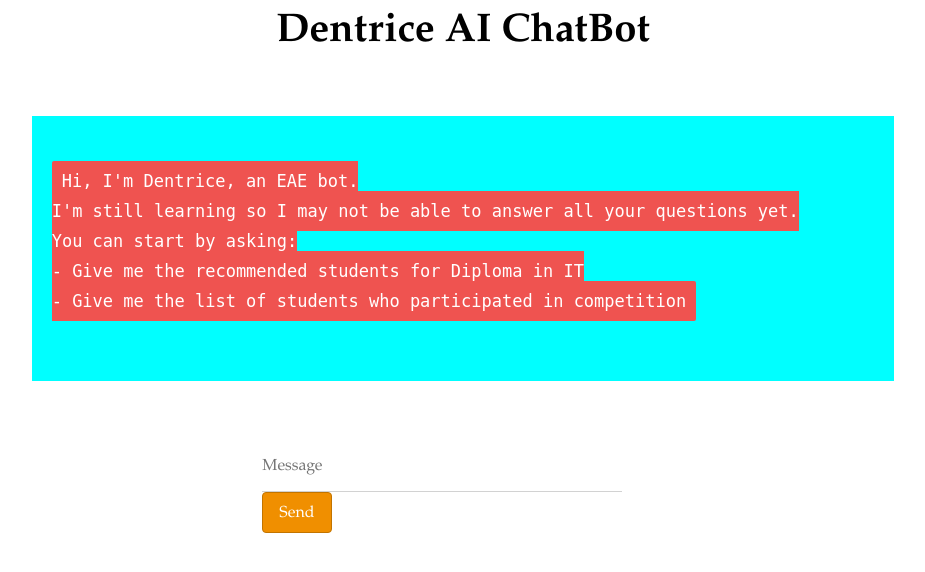
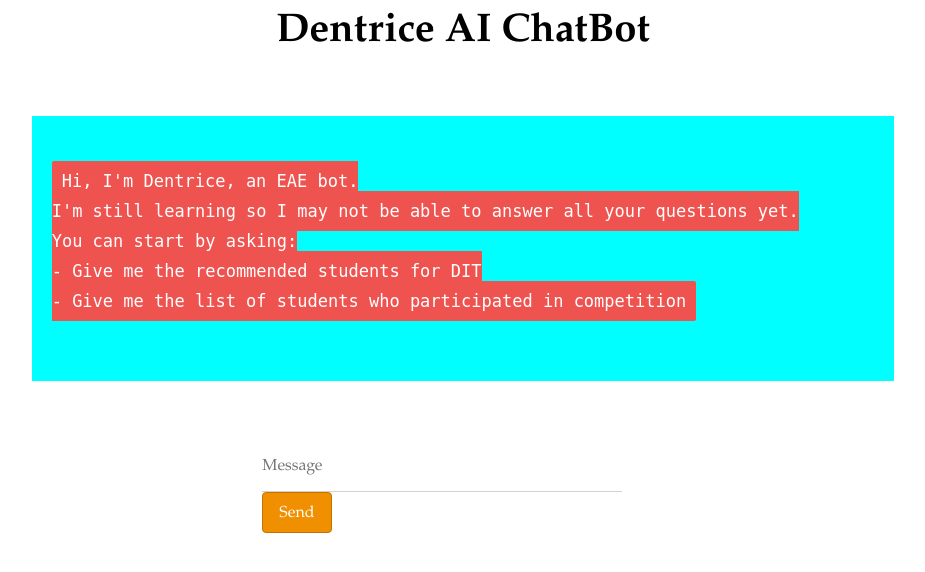
Before and after one commit to Terence551/CUItensor1, a Flask app: page / in a window 1280 px wide. Shown: the top 572 px of the page, without its empty margins (177-1102 px from the left). Run offline with Flask 2, Linux system fonts and the light colour scheme; parts of the project's set-up code (start-up, migrations or seed data) failed here and were passed over; some libraries are stand-ins or nearby versions.

Commit message:
index.html updated - chatbot greeting

```diff
--- a/templates/index.html
+++ b/templates/index.html
@@ -18,7 +18,7 @@
 <span>Hi, I'm Dentrice, an EAE bot.
 I'm still learning so I may not be able to answer all your questions yet.
 You can start by asking:
-- Give me the recommended students for Diploma in IT
+- Give me the recommended students for DIT
 - Give me the list of students who participated in competition</span>
                     </p>
                 </pre>
```
